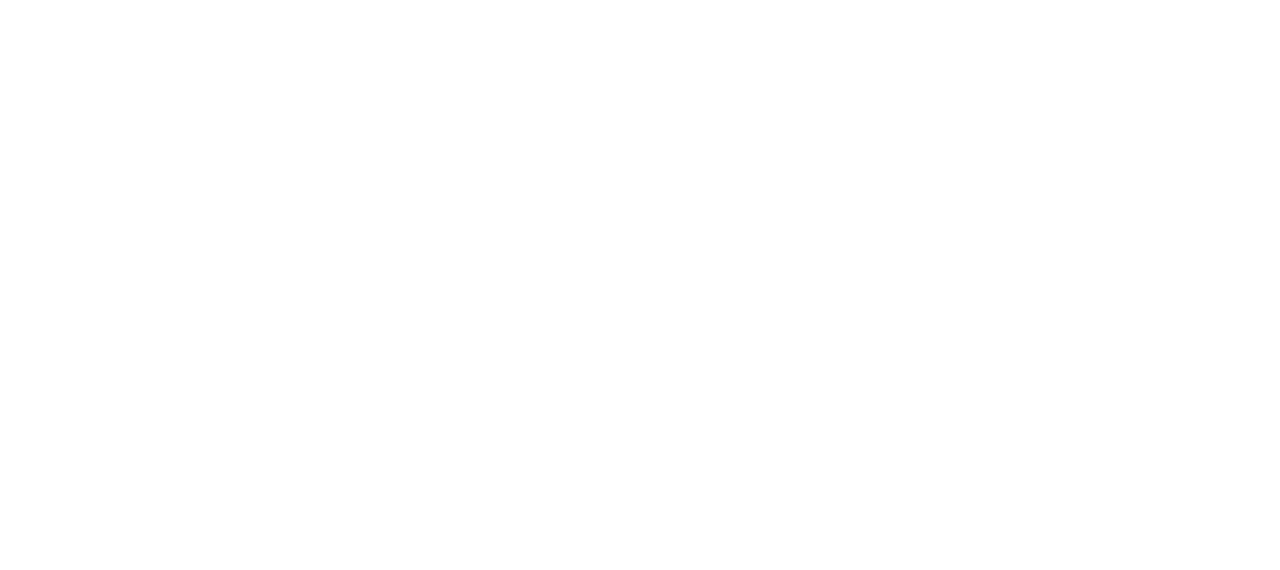
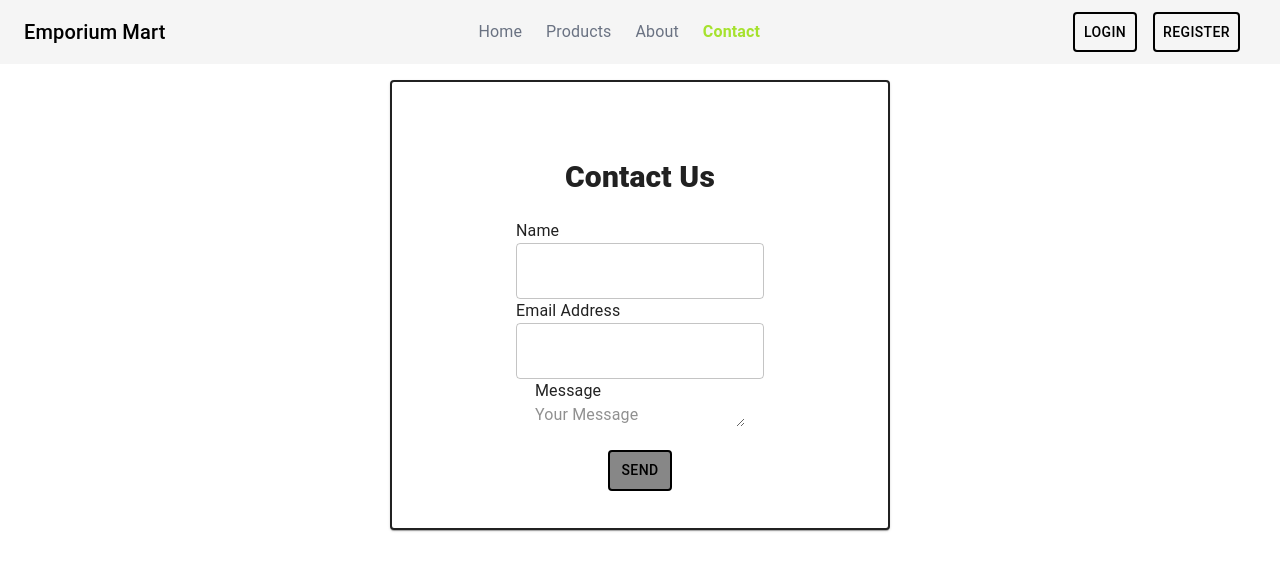
Before and after one commit to M-Nabeel-2/project2, a React (Vite) app: page /Contact in a window 1280 px wide. Before the commit this address had no page. Shown: the top 570 px of the page. Built offline with nearby package versions, Linux system fonts and the light colour scheme.

Commit message:
update more

```diff
--- a/package.json
+++ b/package.json
@@ -12,6 +12,7 @@
   "dependencies": {
     "@emotion/react": "^11.14.0",
     "@emotion/styled": "^11.14.1",
+    "@hookform/resolvers": "^5.2.2",
     "@mui/icons-material": "^7.3.4",
     "@mui/material": "^7.3.4",
     "@mui/styled-engine-sc": "^7.3.3",
--- a/src/App.jsx
+++ b/src/App.jsx
@@ -1,26 +1,47 @@
 import { useState } from "react";
-import AppHeader from "./components/AppHeader";
-import { Hero } from "./components/Hero";
 import { Contact } from "./components/Contact";
-import Hovercart from "./components/Hovercart";
-import Box from "@mui/material/Box";
-import Products from "./components/Products";
 import { BrowserRouter, Route, Routes } from "react-router";
 import { Layout } from "./components/Layout";
 import { Home } from "./components/Home";
-
-
-
+import { Register } from "./components/auth/Register";
+import About from "./components/About";
+import Products from "./components/Products";
 
 function App() {
-
   return (
     <>
       <BrowserRouter>
         <Routes>
           <Route path="/" element={<Layout />}>
-            <Route index element={<Home />}></Route>
+            <Route path="Home" element={<Home />}></Route>
+            <Route
+              path="Prodcuts"
+              element={
+                <h1>
+                  <Products />
+                </h1>
+              }
+            ></Route>
+            <Route
+              path="About"
+              element={
+                <h1>
+                  <About />
+                </h1>
+              }
+            ></Route>
+            <Route
+              path="Contact"
+              element={
+                <h1>
+                  <Contact />
+                </h1>
+              }
+            ></Route>
+            <Route path="/register" element={<Register />}></Route>
           </Route>
+
+          {/*  <Route path="/Login" element={<Login />}></Route> */}
         </Routes>
       </BrowserRouter>
     </>
--- a/src/assets/style.js
+++ b/src/assets/style.js
@@ -10,5 +10,3 @@ export const styleProductDetail = {
   p: 4,
 };
 export default styleProductDetail;
-
-const sx={ maxWidth: 280, ml: 8, mt: 3, boxShadow: "#000" }
--- a/src/components/About.jsx
+++ b/src/components/About.jsx
@@ -17,7 +17,7 @@ const About = () => {
             display: "flex",
             justifyContent: "center",
             alignContent: "center",
-            mt: 4,
+            mt: 15,
           }}
           variant="h3"
         >
@@ -65,9 +65,9 @@ const About = () => {
           </Typography>
         </Box>
         <Box sx={{ flexGrow: 2, mt: 3 }}>
-          <Grid container spacing={3}>
+          <Grid container spacing={3.4}>
             <Card sx={{ ml: 3 }}>
-              <Box sx={{ width: 320 }}>
+              <Box sx={{ width: 320, border: 2 }}>
                 <img src={card1} />
               </Box>
               <Box>
@@ -80,7 +80,7 @@ const About = () => {
                     justifyContent: "center",
                     alignContent: "center",
                     padding: 2,
-                    mb: 3,
+                    border: 2,
                   }}
                 >
                   Mens's Clothing
@@ -88,7 +88,7 @@ const About = () => {
               </Box>
             </Card>
             <Card>
-              <Box sx={{ width: 320 }}>
+              <Box sx={{ width: 320, border: 2 }}>
                 <img src={card2} />
               </Box>
               <Box>
@@ -102,6 +102,7 @@ const About = () => {
                     alignContent: "center",
                     padding: 2,
                     mb: 3,
+                    border: 2,
                   }}
                 >
                   Women's Clothing
@@ -109,7 +110,7 @@ const About = () => {
               </Box>
             </Card>
             <Card>
-              <Box sx={{ width: 320 }}>
+              <Box sx={{ width: 320, border: 2 }}>
                 <img src={card3} />
               </Box>
               <Box>
@@ -123,6 +124,7 @@ const About = () => {
                     alignContent: "center",
                     padding: 2,
                     mb: 3,
+                    border: 2,
                   }}
                 >
                   Jewelery
@@ -130,7 +132,7 @@ const About = () => {
               </Box>
             </Card>
             <Card>
-              <Box sx={{ width: 320 }}>
+              <Box sx={{ width: 320, border: 2 }}>
                 <img src={card4} />
               </Box>
               <Box>
@@ -144,6 +146,7 @@ const About = () => {
                     alignContent: "center",
                     padding: 2,
                     mb: 3,
+                    border: 2,
                   }}
                 >
                   Electronics
--- a/src/components/AppHeader.jsx
+++ b/src/components/AppHeader.jsx
@@ -1,138 +1,203 @@
 import * as React from "react";
+import PropTypes from "prop-types";
 import AppBar from "@mui/material/AppBar";
 import Box from "@mui/material/Box";
+import CssBaseline from "@mui/material/CssBaseline";
+import Divider from "@mui/material/Divider";
+import Drawer from "@mui/material/Drawer";
+import IconButton from "@mui/material/IconButton";
+import List from "@mui/material/List";
+import ListItem from "@mui/material/ListItem";
+import ListItemButton from "@mui/material/ListItemButton";
+import ListItemText from "@mui/material/ListItemText";
+import MenuIcon from "@mui/icons-material/Menu";
 import Toolbar from "@mui/material/Toolbar";
-import IconButton from "@mui/material/IconButton";
 import Typography from "@mui/material/Typography";
-import Menu from "@mui/material/Menu";
-import MenuIcon from "@mui/icons-material/Menu";
-import Container from "@mui/material/Container";
 import Button from "@mui/material/Button";
+import { Link, NavLink } from "react-router";
+import Autocomplete from "@mui/material/Autocomplete";
+import TextField from "@mui/material/TextField";
 
-import MenuItem from "@mui/material/MenuItem";
+const drawerWidth = 240;
 
-const pages = ["Home", "Products", "About", "Contact"];
+function AppHeader(props) {
+  const { window } = props;
+  const [mobileOpen, setMobileOpen] = React.useState(false);
 
-function AppHeader() {
-  const [anchorElNav, setAnchorElNav] = React.useState(null);
-  const [anchorElUser, setAnchorElUser] = React.useState(null);
-
-  const handleOpenNavMenu = (event) => {
-    setAnchorElNav(event.currentTarget);
-  };
-  const handleOpenUserMenu = (event) => {
-    setAnchorElUser(event.currentTarget);
+  const handleDrawerToggle = () => {
+    setMobileOpen((prevState) => !prevState);
   };
 
-  const handleCloseNavMenu = () => {
-    setAnchorElNav(null);
-  };
+  const drawer = (
+    <Box onClick={handleDrawerToggle} sx={{ textAlign: "center" }}>
+      <Typography variant="h6" sx={{ my: 2 }}>
+        <Link to="Home"> Emporium Mart</Link>
+      </Typography>
+      <Divider />
+      <Box
+        className="items-center gap-5 flex-col"
+        sx={{
+          display: { xs: "block" },
+          display: "flex",
+          color: "#000",
+          justifyContent: "justify-between",
+          alignItems: "center",
+        }}
+      >
+        <NavLink
+          to="/Home"
+          className={({ isActive }) =>
+            isActive ? "text-[#A6E22E] font-bold px-3" : "text-gray-500 px-3"
+          }
+        >
+          Home
+        </NavLink>
+        <NavLink
+          to="/Products"
+          className={({ isActive }) =>
+            isActive ? "text-[#A6E22E] font-bold px-3" : "text-gray-500 px-3"
+          }
+        >
+          Products
+        </NavLink>
+        <NavLink
+          to="/About"
+          className={({ isActive }) =>
+            isActive ? "text-[#A6E22E] font-bold px-3" : "text-gray-500 px-3"
+          }
+        >
+          About
+        </NavLink>
+        <NavLink
+          to="/Contact"
+          className={({ isActive }) =>
+            isActive ? "text-[#A6E22E] font-bold px-3" : "text-gray-500 px-3"
+          }
+        >
+          Contact
+        </NavLink>
+      </Box>
+      <Box>
+        <Button className="shrink-0" sx={{ border: 2, color: "#000", m: 1 }}>
+          <NavLink to="/Login"> Login</NavLink>
+        </Button>
+        <Button className="shrink-0" sx={{ border: 2, color: "#000", m: 1 }}>
+          <NavLink to="/Register"> Register</NavLink>
+        </Button>
+      </Box>
+    </Box>
+  );
 
-  const handleCloseUserMenu = () => {
-    setAnchorElUser(null);
-  };
+  const container =
+    window !== undefined ? () => window().document.body : undefined;
 
   return (
-    <AppBar position="static" sx={{ backgroundColor: "#F8F9FA" }}>
-      <Container maxWidth="xl">
-        <Toolbar disableGutters>
-          <Typography
-            variant="h6"
-            noWrap
-            component="a"
-            sx={{
-              mr: 2,
-              display: { xs: "none", md: "flex" },
-              fontFamily: "monospace",
-              fontWeight: 700,
-              textDecoration: "none",
-              color: "black",
-            }}
-          >
-            Emporium Mart
-          </Typography>
-
-          <Box
-            sx={{
-              flexGrow: 1,
-              color: "black",
-              display: { xs: "flex", md: "none" },
-            }}
-          >
+    <Box sx={{ display: "flex" }}>
+      <CssBaseline />
+      <AppBar
+        component="nav"
+        elevation={0}
+        sx={{ backgroundColor: "#f5f5f5ff", color: "#000" }}
+      >
+        <Toolbar className="flex justify-between">
+          <Box className="flex items-center gap-5">
             <IconButton
-              size="large"
-              aria-label="account of current user"
-              aria-controls="menu-appbar"
-              aria-haspopup="true"
-              onClick={handleOpenNavMenu}
-              color="#000"
+              color="inherit"
+              aria-label="open drawer"
+              edge="start"
+              onClick={handleDrawerToggle}
+              sx={{ mr: 2, display: { sm: "none" } }}
             >
               <MenuIcon />
             </IconButton>
-            <Menu
-              id="menu-appbar"
-              anchorEl={anchorElNav}
-              anchorOrigin={{
-                vertical: "bottom",
-                horizontal: "left",
-              }}
-              keepMounted
-              transformOrigin={{
-                vertical: "top",
-                horizontal: "left",
-              }}
-              open={Boolean(anchorElNav)}
-              onClose={handleCloseNavMenu}
-              sx={{ display: { xs: "block", md: "none" } }}
+            <Typography
+              variant="h6"
+              component="div"
+              sx={{ flexGrow: 1, display: { xs: "none", sm: "block" } }}
             >
-              {pages.map((page) => (
-                <MenuItem key={page} onClick={handleCloseNavMenu}>
-                  <Typography sx={{ textAlign: "center" }}>{page}</Typography>
-                </MenuItem>
-              ))}
-              <Box>
-                <Button sx={{ border: 2, color: "#000", m: 2 }}>Login</Button>
-                <Button sx={{ border: 2, color: "#000", m: 2 }}>
-                  Register
-                </Button>
-              </Box>
-            </Menu>
+              <Link to="Home"> Emporium Mart</Link>
+            </Typography>
           </Box>
-
-          <Typography
-            variant="h5"
-            noWrap
-            component="a"
-            sx={{
-              mr: 2,
-              display: { xs: "flex", md: "none" },
-              flexGrow: 1,
-              fontFamily: "monospace",
-              fontWeight: 700,
-              color: "#000",
-              textDecoration: "none",
-            }}
-          >
-            Emporium Mart
-          </Typography>
-          <Box sx={{ flexGrow: 1, display: { xs: "none", md: "flex" } }}>
-            {pages.map((page) => (
-              <Button
-                key={page}
-                onClick={handleCloseNavMenu}
-                sx={{ my: 2, color: "#000", display: "block" }}
-              >
-                {page}
-              </Button>
-            ))}
+          <Box className sx={{ display: { xs: "none", sm: "block" } }}>
+            <NavLink
+              to="/Home"
+              className={({ isActive }) =>
+                isActive
+                  ? "text-[#A6E22E] font-bold px-3"
+                  : "text-gray-500 px-3"
+              }
+            >
+              Home
+            </NavLink>
+            <NavLink
+              to="/Products"
+              className={({ isActive }) =>
+                isActive
+                  ? "text-[#A6E22E] font-bold px-3"
+                  : "text-gray-500 px-3"
+              }
+            >
+              Products
+            </NavLink>
+            <NavLink
+              to="/About"
+              className={({ isActive }) =>
+                isActive
+                  ? "text-[#A6E22E] font-bold px-3"
+                  : "text-gray-500 px-3"
+              }
+            >
+              About
+            </NavLink>
+            <NavLink
+              to="/Contact"
+              className={({ isActive }) =>
+                isActive
+                  ? "text-[#A6E22E] font-bold px-3"
+                  : "text-gray-500 px-3"
+              }
+            >
+              Contact
+            </NavLink>
           </Box>
-          <Box sx={{ flexGrow: 0, display: { xs: "none", md: "flex" } }}>
-            <Button sx={{ border: 2, color: "#000", m: 2 }}>Login</Button>
-            <Button sx={{ border: 2, color: "#000", m: 2 }}>Register</Button>
+          <Box sx={{ display: { xs: "none", sm: "block" } }}>
+            <Button
+              className="shrink-0"
+              sx={{ border: 2, color: "#000", mr: 2 }}
+            >
+              <NavLink to="/Login"> Login</NavLink>
+            </Button>
+            <Button
+              className="shrink-0"
+              sx={{ border: 2, color: "#000", mr: 2 }}
+            >
+              <NavLink to="/Register"> Register</NavLink>
+            </Button>
           </Box>
         </Toolbar>
-      </Container>
-    </AppBar>
+      </AppBar>
+      <nav>
+        <Drawer
+          container={container}
+          variant="temporary"
+          open={mobileOpen}
+          onClose={handleDrawerToggle}
+          ModalProps={{
+            keepMounted: true, // Better open performance on mobile.
+          }}
+          sx={{
+            display: { xs: "block", sm: "none" },
+            "& .MuiDrawer-paper": {
+              boxSizing: "border-box",
+              width: drawerWidth,
+            },
+          }}
+        >
+          {drawer}
+        </Drawer>
+      </nav>
+    </Box>
   );
 }
+
 export default AppHeader;
--- a/src/components/Contact.jsx
+++ b/src/components/Contact.jsx
@@ -1,26 +1,66 @@
 import React from "react";
-import Box from "@mui/material/Box";
 import Card from "@mui/material/Card";
 import TextField from "@mui/material/TextField";
-import Typography from "@mui/material/Typography";
-import { Controller } from "react-hook-form";
+import Button from "@mui/material/Button";
+import TextareaAutosize from "@mui/material/TextareaAutosize";
 
 export const Contact = () => {
   return (
-    <Box>
-      <Box sx={{ display: "flex", justifyContent: "center", m: 3 }}>
-        <Typography variant="h3">Contact Us</Typography>
-      </Box>
-      <hr />
-      <Card>
+    <>
+      <Card
+        sx={{
+          mt: 10,
+          width: 500,
+          height: 450,
+          justifySelf: "center",
+          alignContent: "center",
+          boxShadow: "#000000ff",
+          border: 2,
+        }}
+      >
+        <div className="flex justify-center  text-3xl font-black mt-10">
+          <p>Contact Us</p>
+        </div>
+        <br />
         <form>
-          <div className="flex justify-center align-center my-4">
-            <label >Name</label>
+          <div>
+            <div className="flex justify-center">
+              <div>
+                <label>Name</label> <br />
+                <TextField id="fullWidth" />
+              </div>
+            </div>
 
-            <TextField label="Name" sx={{mt:4}}/>
+            <div className="flex justify-center">
+              <div>
+                <label>Email Address</label> <br />
+                <TextField id="fullWidth" />
+              </div>
+            </div>
+
+            <div className="flex justify-center">
+              <div>
+                <label>Message</label> <br />
+                <TextareaAutosize
+                  aria-label="minimum height"
+                  maxRows={4}
+                  minLength={4}
+                  placeholder="Your Message"
+                  style={{ width: 210 }}
+                />
+              </div>
+            </div>
+            <div className="text-center mt-4">
+              <Button
+                className="shrink-0"
+                sx={{ border: 2, color: "#000", background: "#878787ff" }}
+              >
+                Send
+              </Button>
+            </div>
           </div>
         </form>
       </Card>
-    </Box>
+    </>
   );
 };
--- a/src/components/Hero.jsx
+++ b/src/components/Hero.jsx
@@ -37,7 +37,7 @@ export const Hero = () => {
         className=" break-after-auto"
         sx={{
           width: "1300px",
-          mt: 2,
+          mt: 15,
           ml: 8,
           mr: 7,
           borderRadius: 20,
--- a/src/components/Home.jsx
+++ b/src/components/Home.jsx
@@ -1,12 +1,13 @@
 import Box from "@mui/material/Box";
 import React from "react";
-import Products from "./Products";
+import Products from "./Products.jsx";
 import { Hero } from "./Hero";
 import Hovercart from "./Hovercart";
 import { Contact } from "./Contact";
 
 export const Home = () => {
   return (
+
     <Box className="relative">
       <Hero />
       <Products />
--- a/src/components/Layout.jsx
+++ b/src/components/Layout.jsx
@@ -7,7 +7,6 @@ export const Layout = () => {
     <>
       <AppHeader />
 
-
       <Outlet />
     </>
   );
--- /dev/null
+++ b/src/components/auth/Login.jsx
@@ -0,0 +1,89 @@
+import React from "react";
+import Card from "@mui/material/Card";
+import TextField from "@mui/material/TextField";
+import Button from "@mui/material/Button";
+import { Controller } from "react-hook-form";
+import { useForm } from "react-hook-form";
+import * as yup from "yup";
+import { yupResolver } from "@hookform/resolvers/yup";
+
+const initialUserData = {
+  name: "",
+  email: "",
+  password: "",
+};
+
+const LoginSchema = yup.object({
+  email: yup.string().required("Email is required"),
+  password: yup.string().required("Password is required"),
+});
+
+export const Login = () => {
+  const {
+    control,
+    handleSubmit,
+    formState: { errors },
+  } = useForm({
+    defaulVfalues: initialUserData,
+    resolver: yupResolver(LoginSchema),
+  });
+  const LoginSubmit = (data) => {
+    console.log(data);
+  };
+  console.log(errors);
+
+  return (
+    <>
+      <Card
+        sx={{
+          mt: 10,
+          width: 500,
+          height: 520,
+          justifySelf: "center",
+          alignContent: "center",
+          boxShadow: "#000000ff",
+          border: 2,
+        }}
+      >
+        <div className="flex justify-center  text-3xl font-black mt-10">
+          <p>LOGIN</p>
+        </div>
+        <br />
+        <form onSubmit={handleSubmit(LoginSubmit)}>
+          <div>
+            <div className="flex justify-center">
+              <div>
+                <label>Email </label> <br />
+                <Controller
+                  name="email"
+                  control={control}
+                  render={({ field }) => <TextField {...field} />}
+                />
+                <p className="text-red-500 italic">{errors?.email?.message}</p>
+              </div>
+            </div>
+
+            <div className="flex justify-center">
+              <div>
+                <label>Password</label> <br />
+                <Controller
+                  name="password"
+                  control={control}
+                  render={({ field }) => <TextField {...field} />}
+                />
+                <p className="text-red-500 italic">
+                  {errors?.password?.message}
+                </p>
+              </div>
+            </div>
+            <div className="text-center mt-4 shrink-0">
+              <Button type="submit" sx={{ border: 2, color: "#000" }}>
+                Login
+              </Button>
+            </div>
+          </div>
+        </form>
+      </Card>
+    </>
+  );
+};
--- /dev/null
+++ b/src/components/auth/Register.jsx
@@ -0,0 +1,102 @@
+import React from "react";
+import Card from "@mui/material/Card";
+import TextField from "@mui/material/TextField";
+import Button from "@mui/material/Button";
+import { Controller } from "react-hook-form";
+import { useForm } from "react-hook-form";
+import * as yup from "yup";
+import { yupResolver } from "@hookform/resolvers/yup";
+
+const initialUserData = {
+  name: "",
+  email: "",
+  password: "",
+};
+
+const RegisterSchema = yup.object({
+  name: yup.string().required("Name is required"),
+  email: yup.string().required("Email is required"),
+  password: yup.string().required("Password is required"),
+});
+
+export const Register = () => {
+  const {
+    control,
+    handleSubmit,
+    formState: { errors },
+  } = useForm({
+    defaulVfalues: initialUserData,
+    resolver: yupResolver(RegisterSchema),
+  });
+  const RegisterSubmit = (data) => {
+    console.log(data);
+  };
+  console.log(errors);
+
+  return (
+    <>
+      <Card
+        sx={{
+          mt: 10,
+          width: 500,
+          height: 520,
+          justifySelf: "center",
+          alignContent: "center",
+          boxShadow: "#000000ff",
+          border: 2,
+        }}
+      >
+        <div className="flex justify-center  text-3xl font-black mt-10">
+          <p>Register</p>
+        </div>
+        <br />
+        <form onSubmit={handleSubmit(RegisterSubmit)}>
+          <div>
+            <div className="flex justify-center">
+              <div>
+                <label>Name</label> <br />
+                <Controller
+                  name="name"
+                  control={control}
+                  render={({ field }) => <TextField {...field} />}
+                />
+                <p className="text-red-500 italic">{errors?.name?.message}</p>
+              </div>
+            </div>
+
+            <div className="flex justify-center">
+              <div>
+                <label>Email </label> <br />
+                <Controller
+                  name="email"
+                  control={control}
+                  render={({ field }) => <TextField {...field} />}
+                />
+                <p className="text-red-500 italic">{errors?.email?.message}</p>
+              </div>
+            </div>
+
+            <div className="flex justify-center">
+              <div>
+                <label>Password</label> <br />
+                <Controller
+                  name="password"
+                  control={control}
+                  render={({ field }) => <TextField {...field} />}
+                />
+                <p className="text-red-500 italic">
+                  {errors?.password?.message}
+                </p>
+              </div>
+            </div>
+            <div className="text-center mt-4 shrink-0">
+              <Button type="submit" sx={{ border: 2, color: "#000" }}>
+                Register
+              </Button>
+            </div>
+          </div>
+        </form>
+      </Card>
+    </>
+  );
+};
```
Also changed, not shown: 1 other file (tests, documents, lock files or other folders).
